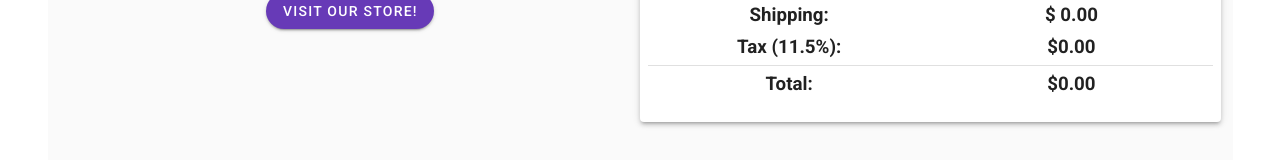
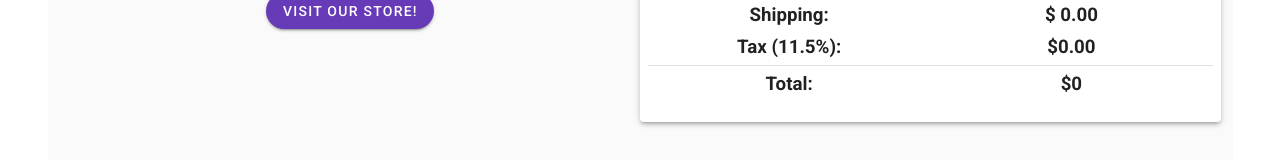
Before and after one commit to blixor/vue-Django-store, a Vue app in the folder mystore/frontend/: page /#/checkout in a window 1280 px wide. Shown: the part 215-375 px from the top of the page. Built offline with nearby package versions, Linux system fonts and the light colour scheme.

Commit message:
calculate total in the getters

```diff
--- a/mystore/frontend/src/components/Card.vue
+++ b/mystore/frontend/src/components/Card.vue
@@ -9,7 +9,7 @@
           tile
           size="140"
         >
-        <!-- TODO: SEPARATE IMG -->
+        <!-- TODO: SEPARATE IMG  and TEXT-FIELD(input) -->
         <v-img
           :lazy-src="image"
           :src="image"
@@ -32,6 +32,17 @@
 
       <v-card-actions class="justify-end">
         <v-btn
+          v-if="checkout"
+          to="/cart"
+          color="red"
+          outlined
+          rounded
+          text
+        >
+          Go to Delete<v-icon>mdi-trash-can</v-icon>
+        </v-btn>
+        <v-btn
+          v-else
           @click="Remove(itemId)"
           color="red"
           outlined
@@ -53,7 +64,8 @@ export default {
     price: String,
     name: String,
     qty: Number,
-    itemId: Number
+    itemId: Number,
+    checkout: Boolean
   },
 
   methods: {
--- a/mystore/frontend/src/store/index.js
+++ b/mystore/frontend/src/store/index.js
@@ -110,12 +110,18 @@ export default new Vuex.Store({
     cartLen: (_state, getters) => {
       return getters.getCart.length
     },
-    cartTotal: (state) => {
+    subTotal: (state) => {
       let res = 0
       state.cart.map(item => {
         res += item.price * item.qty
       })
-      return res
+      return parseFloat(res).toFixed(2)
+    },
+    tax: (_state, getters) => {
+      return (parseFloat(getters.subTotal) * 0.115).toFixed(2)
+    },
+    grandTotal: (state, getters) => {
+      return parseFloat(getters.subTotal) + parseFloat(getters.tax)
     }
   },
   actions: {
--- a/mystore/frontend/src/views/Cart.vue
+++ b/mystore/frontend/src/views/Cart.vue
@@ -105,11 +105,8 @@ export default {
   computed: {
     ...mapGetters({
       isCart: 'cartLen',
-      cartTotal: 'cartTotal'
-    }),
-    subTotal () {
-      return parseFloat(this.cartTotal).toFixed(2)
-    }
+      subTotal: 'subTotal'
+    })
   }
 }
 </script>
--- a/mystore/frontend/src/views/Checkout.vue
+++ b/mystore/frontend/src/views/Checkout.vue
@@ -50,6 +50,7 @@
             :name="item.name"
             :qty="item.qty"
             :itemId="item.itemId"
+            :checkout="true"
           />
         </v-col>
       </v-col>
@@ -92,7 +93,7 @@
 
             <v-divider></v-divider>
 
-            <h3 class="mt-1">${{ total }}</h3>
+            <h3 class="mt-1">${{ grandTotal }}</h3>
             </v-col>
           </v-row>
           <v-card-actions>
@@ -105,7 +106,7 @@
               elevation="2"
               rounded
               dark
-            >Pay ${{ total }} <v-icon class="ml-2">mdi-basket</v-icon></v-btn>
+            >Pay ${{ grandTotal }} <v-icon class="ml-2">mdi-basket</v-icon></v-btn>
           </v-card-actions>
         </v-card>
       </v-col>
@@ -131,7 +132,9 @@ export default {
   computed: {
     ...mapGetters({
       isCart: 'cartLen',
-      cartTotal: 'cartTotal'
+      subTotal: 'subTotal',
+      tax: 'tax',
+      grandTotal: 'grandTotal'
     }),
     ...mapState({
       first_name: state => state.user.first_name,
@@ -151,17 +154,6 @@ export default {
       } else {
         return 'Please Sign In or go to your Account; We do not have your shipping info!'
       }
-    },
-    subTotal () {
-      return parseFloat(this.cartTotal).toFixed(2)
-    },
-    tax () {
-      const number = this.subTotal * 0.115
-      return number.toFixed(2)
-    },
-    total () {
-      const res = parseFloat(this.subTotal) + parseFloat(this.tax)
-      return res.toFixed(2)
     }
   },
 
--- a/mystore/frontend/src/views/GuestForm.vue
+++ b/mystore/frontend/src/views/GuestForm.vue
@@ -171,11 +171,9 @@ export default {
   computed: {
     ...mapGetters({
       isCart: 'cartLen',
-      cartTotal: 'cartTotal'
-    }),
-    subTotal () {
-      return parseFloat(this.cartTotal).toFixed(2)
-    }
+      cartTotal: 'cartTotal',
+      subTotal: 'subTotal'
+    })
   },
 
   methods: {
```
